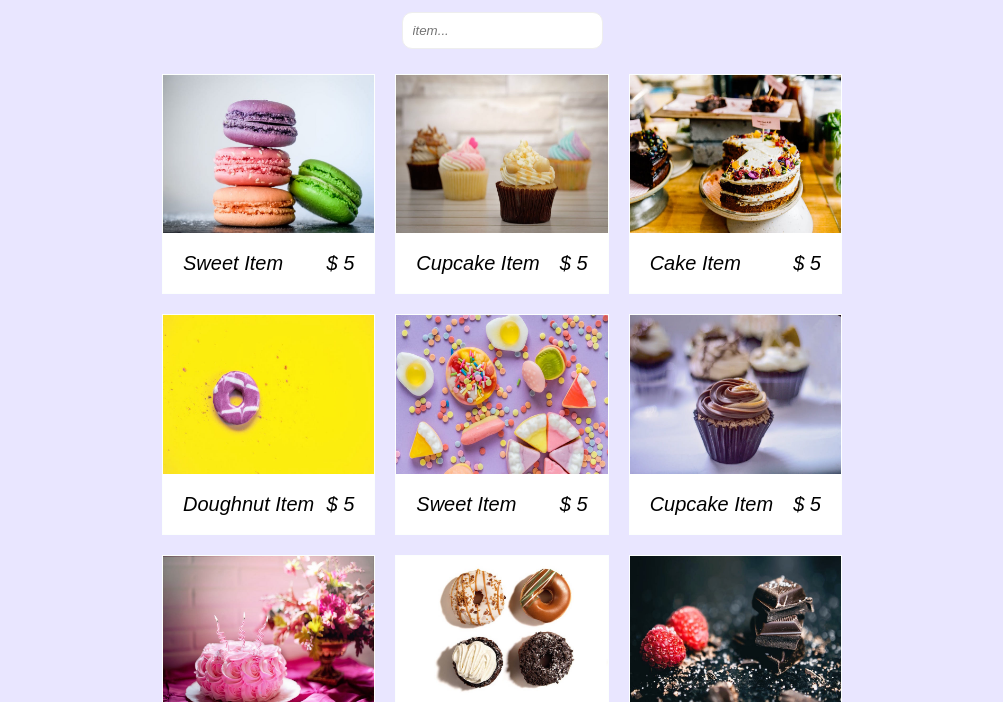
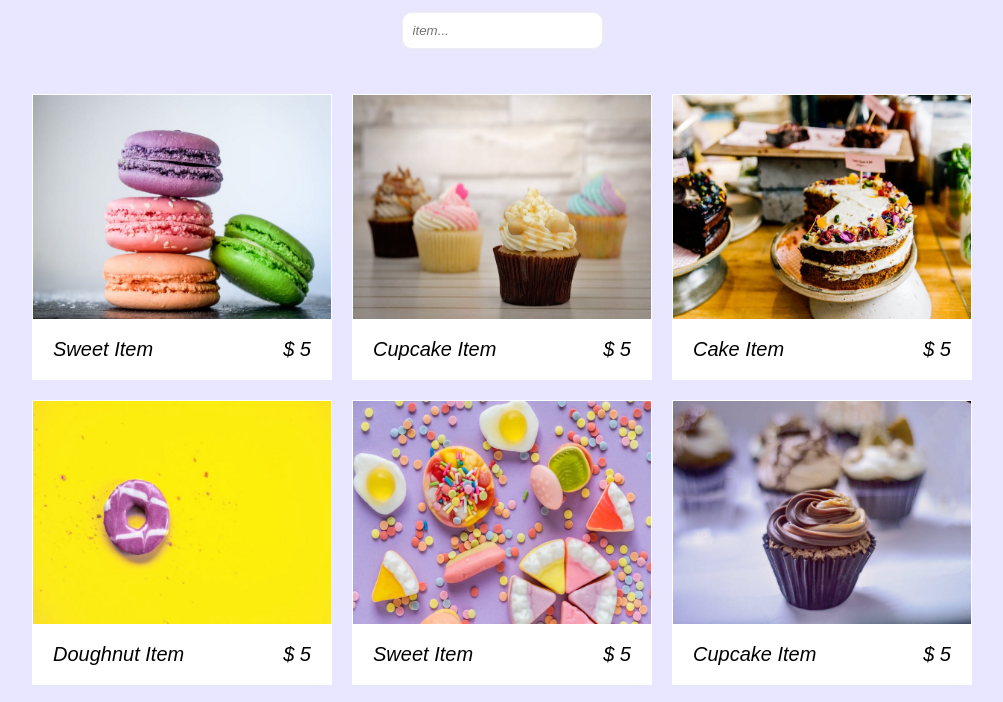
Before and after one commit to Borislav99/Filter, a plain HTML site: page index.html in a window 1280 px wide. Shown: the part 71-773 px from the top of the page, without its empty margins (138-1141 px from the left). Drawn offline with Linux system fonts and the light colour scheme; a web font is replaced by a local one.

Commit message:
index.html

```diff
--- a/main.css
+++ b/main.css
@@ -7,11 +7,13 @@ html {
   font-size: 62.5%;
   font-family: "Baloo Paaji 2", sans-serif, cursive;
 }
+body {
+  background-color: #e9e6ff;
+}
 .main-container {
   height: 100vh;
   position: relative;
   text-align: center;
-  background-color: #e9e6ff;
 }
 .name {
   font-weight: 500;
@@ -58,8 +60,9 @@ html {
   border: 2px solid purple;
 }
 .items-container {
+ padding: 2rem;
   position: relative;
-  max-width: 70rem;
+  max-width: 100rem;
   margin: 0 auto;
   display: grid;
   grid-template-columns: 1fr 1fr 1fr;
@@ -68,15 +71,15 @@ html {
   position: relative;
   margin: 1rem;
   overflow: hidden;
-  border: 1px solid #FCFFFD;
+  border: 1px solid #fcfffd;
 }
 .store-img {
   display: block;
   max-width: 100%;
-  transition: all .3s;
+  transition: all 0.3s;
 }
-.store-img:hover{
- transform: scale(1.2);
+.store-img:hover {
+  transform: scale(1.2);
 }
 .store-card {
   background: #fff;
```
